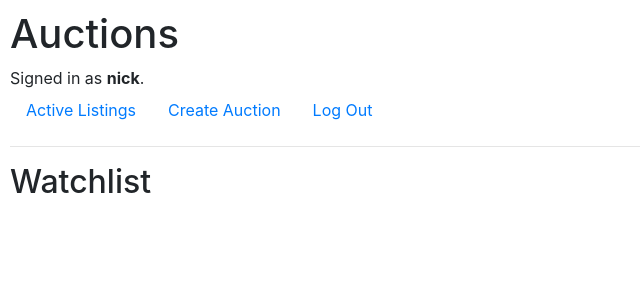
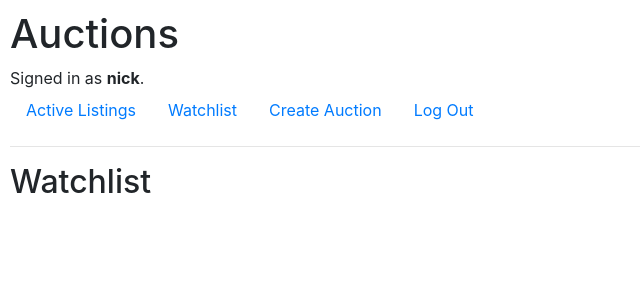
Before and after one commit to avinanick/CS50W_Project2, a Django app: page /wishlist in a window 1280 px wide. Shown: the top 300 px of the page, without its empty margins (0-640 px from the left). Run offline with Django 3.2, Linux system fonts and the light colour scheme; a user stored in the database is signed in; data comes from the database, SQL or seed files in the repository; data that the repository does not hold is empty; some libraries are stand-ins or nearby versions.

Commit message:
Added a link to the watch list in the main layout if the user is logged in.

```diff
--- a/auctions/templates/auctions/layout.html
+++ b/auctions/templates/auctions/layout.html
@@ -22,6 +22,9 @@
             </li>
             {% if user.is_authenticated %}
                 <li class="nav-item">
+                    <a class="nav-link" href="{% url 'wishlist' %}">Watchlist</a>
+                </li>
+                <li class="nav-item">
                     <a class="nav-link" href="{% url 'create' %}">Create Auction</a>
                 </li>
                 <li class="nav-item">
--- a/auctions/templates/auctions/wishlist.html
+++ b/auctions/templates/auctions/wishlist.html
@@ -5,7 +5,7 @@
 
     <ul style="list-style-type:none;">
         {% for listing in watchlist %}
-            {% include 'auctions/listing_preview.html'}
+            {% include 'auctions/listing_preview.html' %}
         {% endfor %}
     </ul>
 {% endblock %}
```
